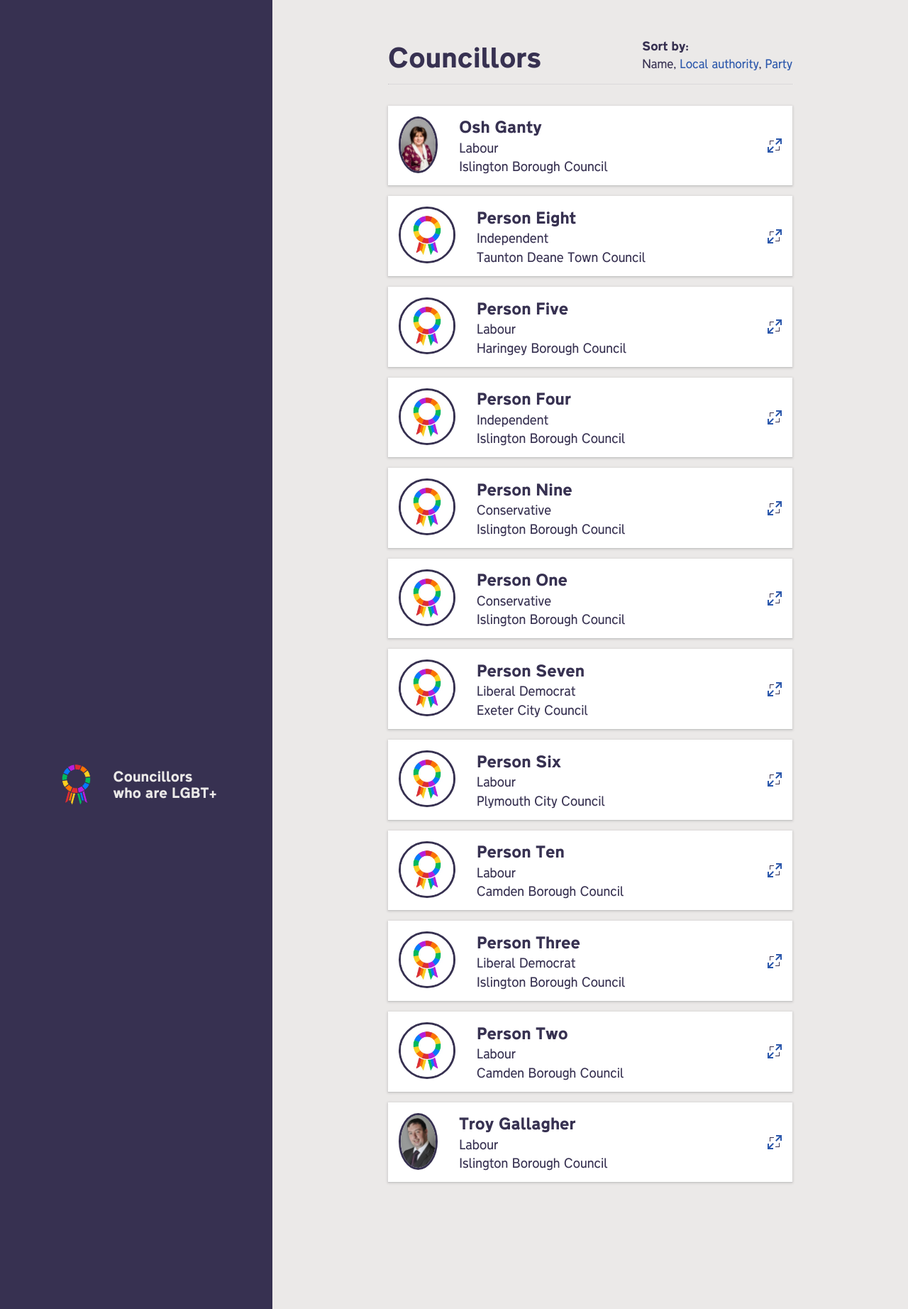
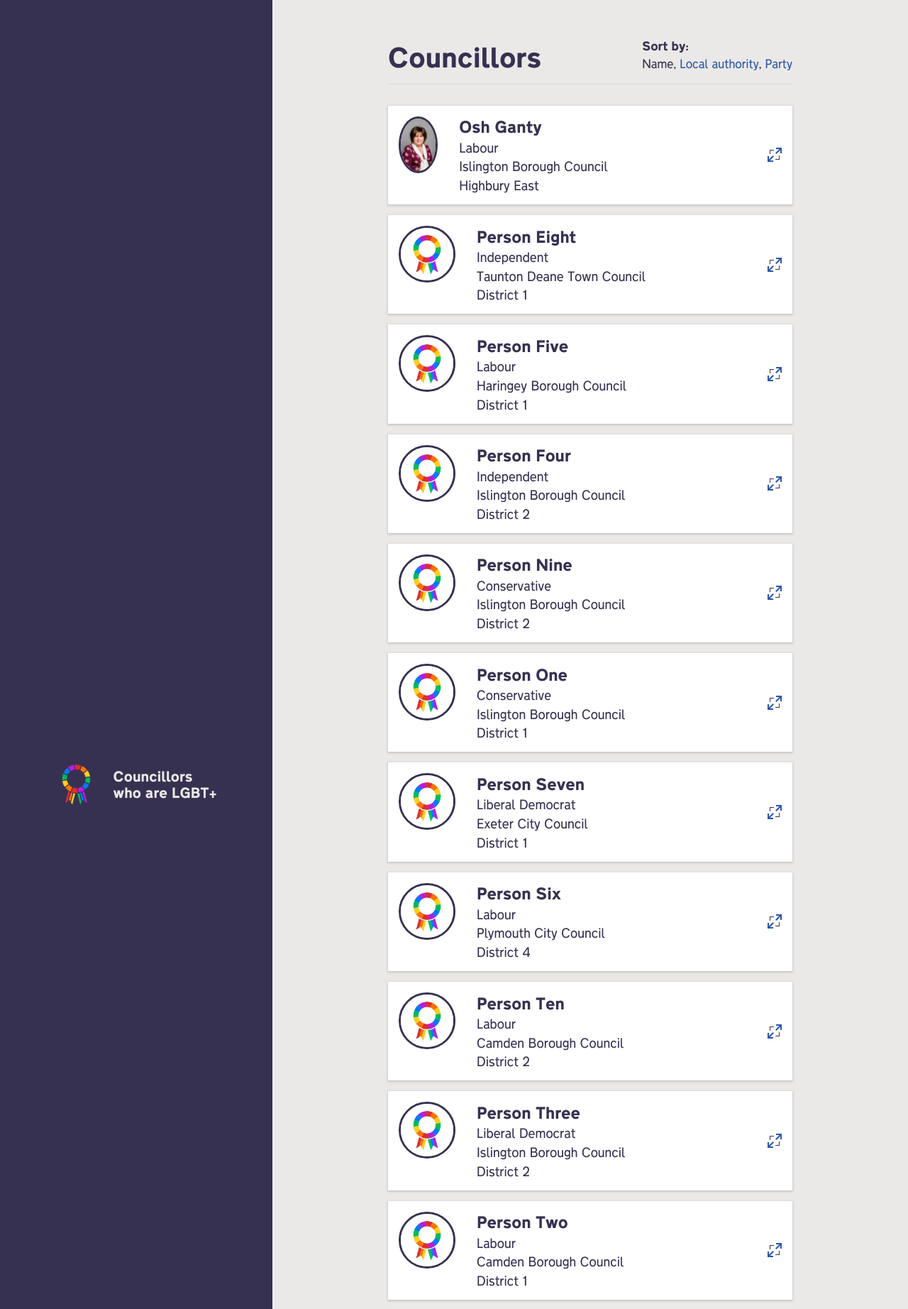
Before and after one commit to johnpeart/lgbt-councillors, a Jekyll site: the page built from councillors/by-name.md, in a window 1280 px wide. Shown: the part 550-2394 px from the top of the page at 71% size. Built offline with Jekyll 4.4.1, drawn with Linux system fonts in a browser that asks for light colours.

Commit message:
Fix non-displaying data This should fix #5

```diff
--- /dev/null
+++ b/_includes/components/councillor-data.html
@@ -0,0 +1,50 @@
+<details class="cllr">
+  <summary>
+      <div class="cllr-summary">
+          <img class="cllr-portrait {{ cllrParty }}" src="{{ cllrPhoto }}" loading="lazy">
+          <p class="cllr-name">{{ cllrName }}</p>
+          <p class="cllr-party">{{ cllrParty }}</p>
+          <p class="cllr-local-authority">{{ cllrLocalAuthority }} {{ cllrLocalAuthorityType }}</p>
+          <p class="cllr-electoral-district">{{ cllrElectoralDistrict }}</p>
+          <span class="expand-icon"></span>
+      </div>
+  </summary>
+
+  <section class="cllr-info">
+
+      <p class="first-elected">
+          <strong class="label">First elected</strong>
+          <span class="data">
+              {{ cllrStartDate }}
+          </span>
+      </p>
+
+      <p class="identity">
+          <strong class="label">Identity</strong>
+          <span class="data">
+              {{ cllrIdentity | default: "LGBT+" }}
+          </span>
+      </p>
+
+      <p class="source">
+          <strong class="label">Source</strong>
+          <span class="data">
+              <a href="{{ cllrSourceURL }}">{{ cllrSourceName }}</a>
+          </span>
+      </p>
+
+      <p class="source-access-date">
+          <strong class="label">Source publication date</strong>
+          <span class="data">
+              {{ cllrSourceDate }}
+          </span>
+      </p>
+
+      {% if cllrNotes %}
+      <div class="cllr-notes">
+          {{ cllrNotes | markdownify }}
+      </div>
+      {% endif %}
+
+  </section>
+</details>
--- a/_layouts/councillors.html
+++ b/_layouts/councillors.html
@@ -17,10 +17,10 @@ layout: default
     <div class="summary-data">
         <p class="lead">On {{ now | date: "%d %B %Y" }}, at least:</p>
 
-        {% for entry in dataset %}
-          {% if entry.end-date == "present" or entry.end-date == blank %}
+        {% for cllr in dataset %}
+          {% if cllr.end-date == "present" or cllr.end-date == blank %}
             {% assign count--councillors = count--councillors | plus: 1 %}
-            {% assign local-authorities = local-authorities | push: entry.local-authority | uniq %}
+            {% assign local-authorities = local-authorities | push: cllr.local-authority | uniq %}
           {% endif %}
         {% endfor %}
 
@@ -71,72 +71,23 @@ layout: default
     {% endif %}</p>
   </span>
 
-  {% for entry in dataset %}
-    {% if entry.end-date == "present" or entry.end-date == blank %}
+  {% for cllr in dataset %}
+    {% if cllr.end-date == "present" or cllr.end-date == blank %}
 
-    {% assign cllrName = entry.name %}
-    {% assign cllrLocalAuthority = entry.local-authority %}
-    {% assign cllrLocalAuthorityType = entry.local-authority-type %}
-    {% assign cllrElectoralDistrict = entry.electoral-district %}
-    {% assign cllrParty = entry.party %}
-    {% assign cllrStartDate = entry.start-date %}
-    {% assign cllrIdentity = entry.identity %}
-    {% assign cllrSourceName = entry.source-description %}
-    {% assign cllrSourceURL = entry.source-url %}
-    {% assign cllrSourceDate = entry.source-date %}
-    {% assign cllrNotes = entry.notes %}
-    {% assign cllrPhoto = entry.image-local-url %}
+    {% assign cllrName = cllr.name %}
+    {% assign cllrLocalAuthority = cllr.local-authority %}
+    {% assign cllrLocalAuthorityType = cllr.local-authority-type %}
+    {% assign cllrElectoralDistrict = cllr.electoral-district %}
+    {% assign cllrParty = cllr.party %}
+    {% assign cllrStartDate = cllr.start-date %}
+    {% assign cllrIdentity = cllr.identity %}
+    {% assign cllrSourceName = cllr.source-description %}
+    {% assign cllrSourceURL = cllr.source-url %}
+    {% assign cllrSourceDate = cllr.source-date %}
+    {% assign cllrNotes = cllr.notes %}
+    {% assign cllrPhoto = cllr.image-local-url %}
 
-
-    <details class="cllr">
-      <summary>
-          <div class="cllr-summary">
-              <img class="cllr-portrait {{ cllrParty }}" src="{{ cllrPhoto }}" loading="lazy">
-              <p class="cllr-name">{{ cllrName }}</p>
-              <p class="cllr-party">{{ cllrParty }}</p>
-              <p class="cllr-electoral-district">{{ cllrLocalAuthority }} {{ cllrLocalAuthorityType }}</p>
-              <span class="expand-icon"></span>
-          </div>
-      </summary>
-
-      <section class="cllr-info">
-
-          <p class="gender">
-              <strong class="label">First elected</strong>
-              <span class="data">
-                  {{ cllrStartDate }}
-              </span>
-          </p>
-
-          <p class="identity">
-              <strong class="label">Identity</strong>
-              <span class="data">
-                  {{ cllrIdentity | default: "LGBT+" }}
-              </span>
-          </p>
-
-          <p class="source">
-              <strong class="label">Source</strong>
-              <span class="data">
-                  <a href="{{ cllrSourceURL }}">{{ cllrSourceName }}</a>
-              </span>
-          </p>
-
-          <p class="source-access-date">
-              <strong class="label">Source publication date</strong>
-              <span class="data">
-                  {{ cllrSourceDate }}
-              </span>
-          </p>
-
-          {% if cllrNotes %}
-          <div class="cllr-notes">
-              {{ cllrNotes | markdownify }}
-          </div>
-          {% endif %}
-
-      </section>
-    </details>
+    {% include components/councillor-data.html %}
 
     {% endif %}
   {% endfor %}
--- a/_sass/global/_main.scss
+++ b/_sass/global/_main.scss
@@ -640,8 +640,8 @@ div.cllr-summary {
   position: relative;
 
   grid-template-columns: auto 1fr 20px;
-  grid-template-rows: auto auto auto;
-  grid-template-areas: "portrait cllr-name arrow" "portrait cllr-party arrow" "portrait cllr-ward arrow";
+  grid-template-rows: auto auto auto auto;
+  grid-template-areas: "portrait cllr-name arrow" "portrait cllr-party arrow" "portrait cllr-authority arrow" "portrait cllr-district arrow";
 
 }
 
@@ -723,9 +723,19 @@ p.cllr-party {
 
 }
 
+p.cllr-local-authority {
+
+  grid-area: cllr-authority;
+
+  @each $style, $sizes in $cllrConstituency {
+      @include toggleSizes($style, map-get($sizes, "xs"),  map-get($sizes, "sm"),  map-get($sizes, "md"),  map-get($sizes, "lg"),  map-get($sizes, "xl"));
+  }
+
+}
+
 p.cllr-electoral-district {
 
-  grid-area: cllr-ward;
+  grid-area: cllr-district;
 
   @each $style, $sizes in $cllrConstituency {
       @include toggleSizes($style, map-get($sizes, "xs"),  map-get($sizes, "sm"),  map-get($sizes, "md"),  map-get($sizes, "lg"),  map-get($sizes, "xl"));
```
Also changed, not shown: _layouts/local-authority.html (+7 -61 lines).
